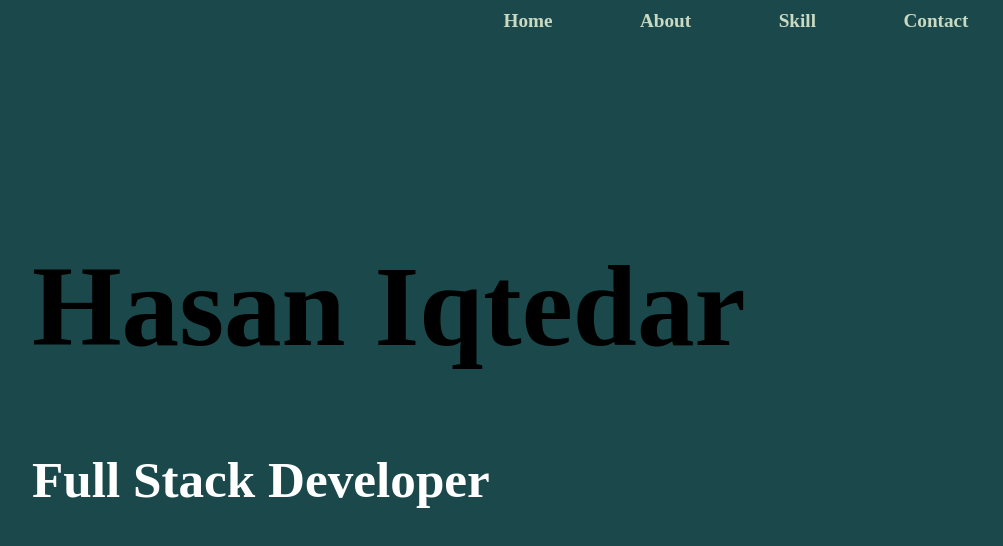
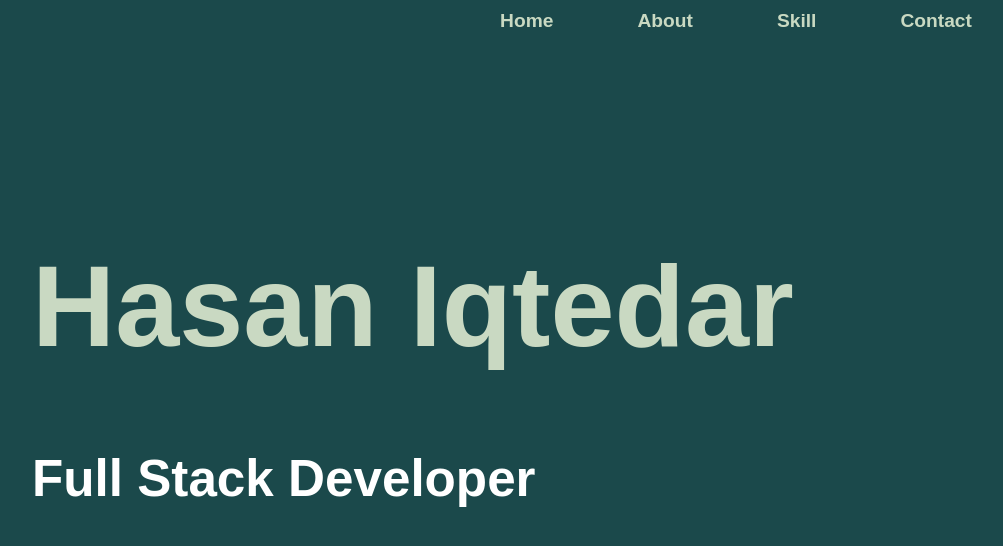
Before and after one commit to Hasan-Iqtedar/Hasan-Iqtedar.github.io, a React (Create React App) app: page / in a window 1280 px wide. Shown: the top 546 px of the page, without its empty margins (96-1099 px from the left). Built offline with nearby package versions, Linux system fonts and the light colour scheme.

Commit message:
Update styles

```diff
--- a/src/styles/header.css
+++ b/src/styles/header.css
@@ -1,13 +1,12 @@
 .header {
     width: 100%;
-    height: 100px;
+    height: 80px;
     color: white;
     position: fixed;
     top: 0;
     left: 0;
     margin-bottom: 100px;
-    /* z-index: 99999 */
-    /* border: 1px solid red; */
+    background-color: #1B494B;
 }
 
 .header .container {
--- a/src/styles/index.css
+++ b/src/styles/index.css
@@ -1,4 +1,10 @@
+html {
+  scroll-behavior:smooth;
+}
+
 body {
   margin: 0;
   background-color: #1B494B;
+  color: #C9D9C2;
+  font-family: sans-serif;
 }
```
